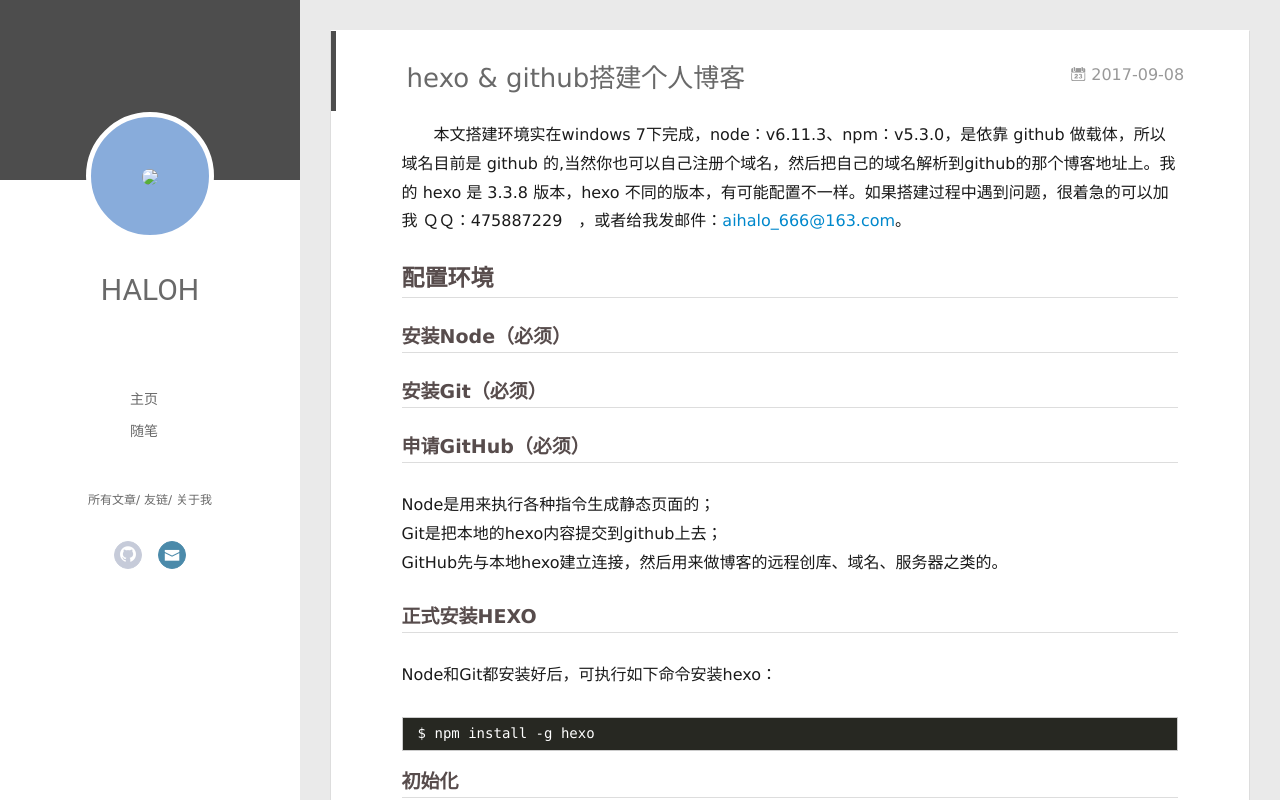
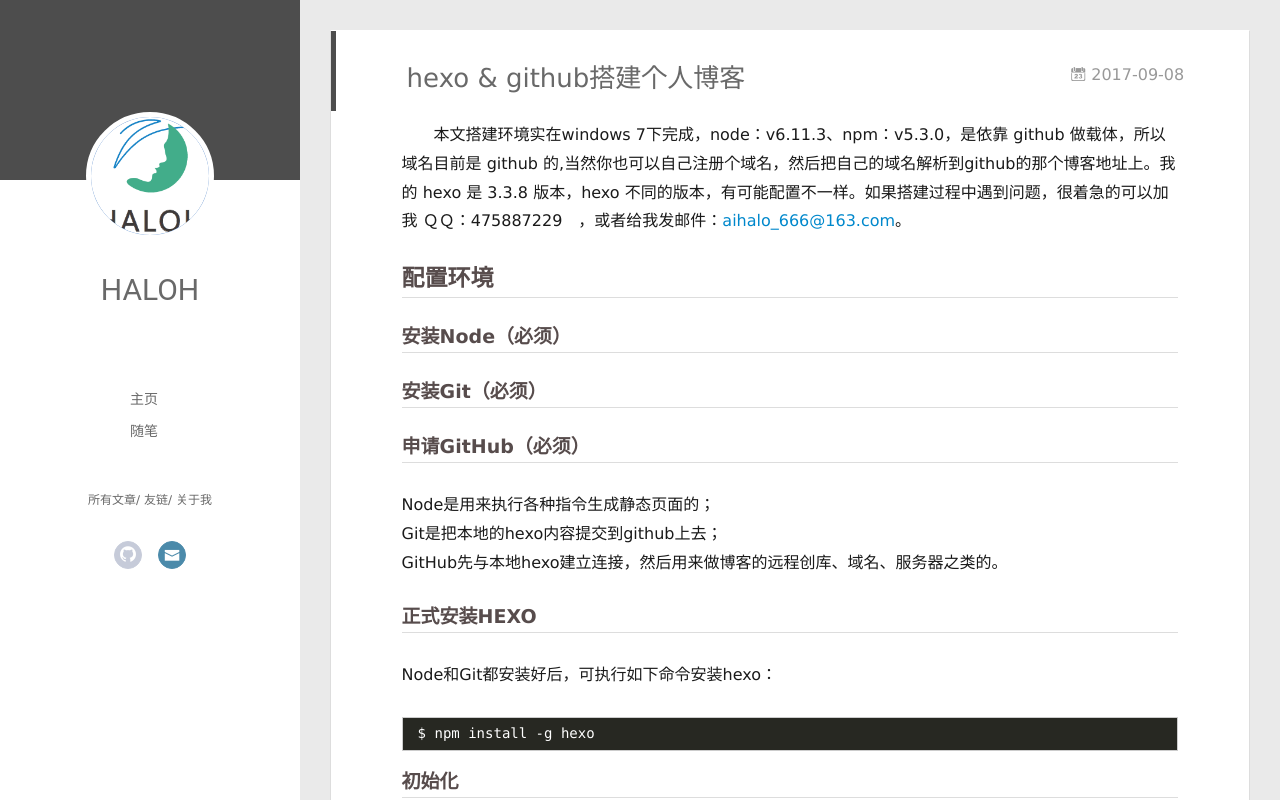
Before and after one commit to HALOH/HALOH.github.io, a plain HTML site: page 2017/09/08/2017-09-08-hexo搭建个人博客/index.html in a window 1280 px wide. Drawn offline with Linux system fonts and the light colour scheme; some packages are replaced by stand-ins of ours; a script that the page names is missing.

Commit message:
Site updated: 2017-09-11 15:33:27

```diff
--- a/2017/09/08/2017-09-08-hexo搭建个人博客/index.html
+++ b/2017/09/08/2017-09-08-hexo搭建个人博客/index.html
@@ -21,7 +21,7 @@
 <meta name="twitter:description" content="本文搭建环境实在windows 7下完成，node：v6.11.3、npm：v5.3.0，是依靠 github 做载体，所以域名目前是 github 的,当然你也可以自己注册个域名，然后把自己的域名解析到github的那个博客地址上。我的 hexo 是 3.3.8 版本，hexo 不同的版本，有可能配置不一样。如果搭建过程中遇到问题，很着急的可以加我 ＱＱ：475887229　，或者给我发邮件">
 
 
-    <link rel="icon" href="/favicon.png">
+    <link rel="icon" href="/img/favicon.png">
 
   <link rel="stylesheet" type="text/css" href="/./main.507b3a.css">
   <style type="text/css">
@@ -45,7 +45,7 @@
 <div class="intrude-less">
 	<header id="header" class="inner">
 		<a href="" class="profilepic">
-			<img src="/source/img/userPic.png" class="js-avatar">
+			<img src="/img/userPic.png" class="js-avatar">
 		</a>
 		<hgroup>
 		  <h1 class="header-author"><a href="">HALOH</a></h1>
@@ -99,7 +99,7 @@
 	<div class="intrude-less">
 		<header id="header" class="inner">
 			<div class="profilepic">
-				<img src="/source/img/userPic.png" class="js-avatar">
+				<img src="/img/userPic.png" class="js-avatar">
 			</div>
 			<hgroup>
 			  <h1 class="header-author js-header-author">HALOH</h1>
```
Also changed, not shown: archives/2017/09/index.html (+3 -3 lines), archives/2017/index.html (+3 -3 lines), archives/index.html (+3 -3 lines), index.html (+3 -3 lines), tags/教程/index.html (+3 -3 lines), img/favicon.png (added).
